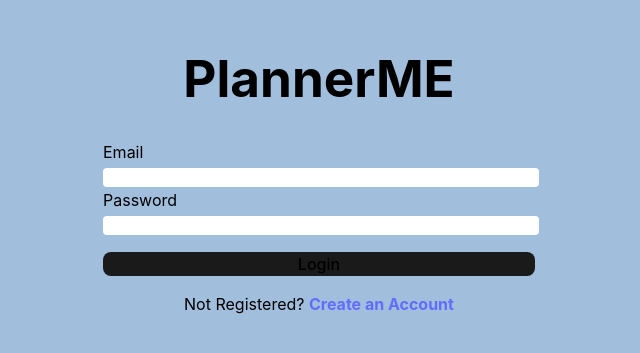
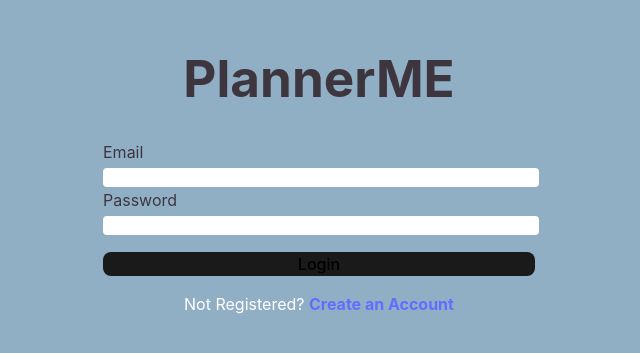
Before and after one commit to huybaovo/college-planner-app, a Vue app in the folder my-app/: page /#/ in a window 1280 px wide. Shown: the part 209-562 px from the top of the page, without its empty margins (321-961 px from the left). Built offline with nearby package versions, Linux system fonts and the light colour scheme.

Commit message:
worked in the UI

```diff
--- a/my-app/src/components/HomeMenu.vue
+++ b/my-app/src/components/HomeMenu.vue
@@ -1,8 +1,9 @@
 <template>
         <div class="wrapper">
             <div id="navbar">
-                <span>{{user }}</span>
-                <router-link to="/todo">ToDo</router-link>
+                <a>Calendar</a>
+                <a>Deadlines</a>
+                <router-link to="/todo">To-do</router-link>
                 <button type="submit" @click="logout">Logout</button>
             </div>
             <div id="display">
@@ -32,9 +33,16 @@ function logout() {
 .wrapper{
     height: 100vh;
 }
+button{
+    border: none;
+    background-color: transparent;
 
+}
+a{
+    color: white;
+}
 #navbar{
-    background-color: rgba(89, 89, 90, 0.83);
+    background-color: #3e363fcb;
     display:flex;
     min-width: 100%;
     justify-content:space-evenly;
--- a/my-app/src/components/Login.vue
+++ b/my-app/src/components/Login.vue
@@ -1,6 +1,6 @@
 <template>
     <div class = "wrapper">
-        <h1 style="color: black">PlannerME</h1>
+        <h1>PlannerME</h1>
         <div class="login_wrapper">
             <div id="container">
                 <div>
@@ -87,13 +87,14 @@ button {
     margin: 0px;
     padding: 1px;
     margin-top: 1em;
+
 }
 p{
-    color: black;
+    color: rgb(255, 255, 255);
     text-align: center;
 }
 label{
-    color: black;
+    color: #3E363F;
 }
 
 body{
--- a/my-app/src/components/Todo.vue
+++ b/my-app/src/components/Todo.vue
@@ -6,8 +6,6 @@
             <li @click="remove_task($event.target)" v-for="(item,index) in todos">{{ item }}</li>
             <input v-model="new_task" type="text" @keydown.enter="add_task" placeholder="Enter a new task">
         </ul>
-
-
     </div>
 </div>
 
@@ -41,6 +39,9 @@ function remove_task(element: HTMLElement)
 }
 </script>
 <style scoped>
+.to-do-list{
+    width: 80%;
+}
 ::placeholder { /* Chrome, Firefox, Opera, Safari 10.1+ */
   color: black;
   opacity: 1; /* Firefox */
@@ -50,6 +51,9 @@ function remove_task(element: HTMLElement)
     margin: 0px;
     padding: 0;
     color:white;
+    display: flex;
+    align-items: center;
+    flex-direction: column;
 }
 h1{
     margin-top: 0px;
@@ -59,16 +63,22 @@ h1{
 input{
     background: none;
     border-style:  none none solid none;
+    border-color: white;
+    border-width: 1px;
     width: 95%;
     outline: none;
     color: black
 
 }
+input:focus{
+    transform: scale(1.1);
+    overflow: hidden;
+}
 
 li{
     color: black;
     list-style:none;
-    border-style: none none solid none;
+    border-style: none none double none;
     padding: 1px;
     width: 95%;
 }
--- a/my-app/src/components/signup.vue
+++ b/my-app/src/components/signup.vue
@@ -108,6 +108,7 @@ p{
 h1{
     text-align: center;
     margin-top: 0px;
+    color: #3E363F;
 }
 
 </style>
--- a/my-app/src/style.css
+++ b/my-app/src/style.css
@@ -28,11 +28,12 @@ body {
   display: flex;
   place-items: center;
   min-height: 100vh; */
-  background-color: #a1bedd;
+  background-color: #90AFC5;
 
 }
 
 h1 {
+  color: #3E363F;;
   font-size: 3.2em;
   line-height: 1.1;
 }
```
